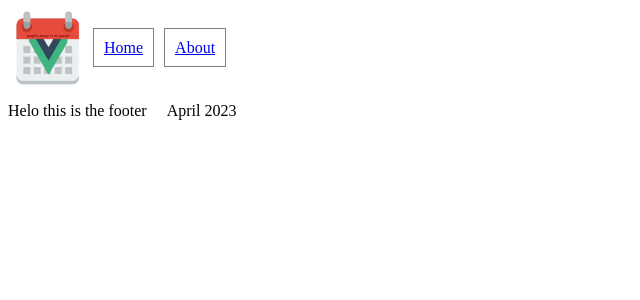
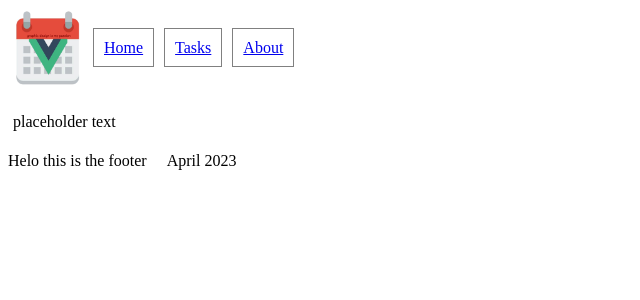
Before and after one commit to PerfectMach1ne/vCalendar__uni-se-prj, a Vue app in the folder vCalendar-frontend/: page /tasks in a window 1280 px wide. Shown: the top 300 px of the page, without its empty margins (0-640 px from the left). Built offline with nearby package versions, Linux system fonts and the light colour scheme.

Commit message:
feat: Add tasks page route

```diff
--- a/vCalendar-frontend/src/App.vue
+++ b/vCalendar-frontend/src/App.vue
@@ -21,6 +21,7 @@ export default {
     <img @click="goToHome" src="@/assets/logo.png" alt="vCalendar logo" class="logo" width="80" height="80"/>
     <nav> <!-- do NOT mistake this with "Navbar" as in component NavbarContainer and all related components -->
       <RouterLink to="/" class="router">Home</RouterLink>
+      <RouterLink to="/tasks" class="router">Tasks</RouterLink>
       <RouterLink to="/about" class="router">About</RouterLink>
     </nav>
   </header>
--- /dev/null
+++ b/vCalendar-frontend/src/components/TaskPage.vue
@@ -0,0 +1,13 @@
+<script>
+export default {
+
+}
+</script>
+
+<template>
+  <p>placeholder text</p>
+</template>
+
+<style>
+
+</style>
--- a/vCalendar-frontend/src/router/index.js
+++ b/vCalendar-frontend/src/router/index.js
@@ -16,6 +16,11 @@ const router = createRouter({
       // this generates a separate chunk (About.[hash].js) for this route
       // which is lazy-loaded when the route is visited.
       component: () => import('../views/AboutView.vue')
+    },
+    {
+      path: '/tasks',
+      name: 'tasks',
+      component: () => import('../views/TasksView.vue')
     }
   ]
 })
--- /dev/null
+++ b/vCalendar-frontend/src/views/TasksView.vue
@@ -0,0 +1,26 @@
+<script>
+import TaskPage from '../components/TaskPage.vue';
+
+export default {
+  components: {
+    TaskPage
+  }
+}
+</script>
+
+<template>
+  <div class="tasks">
+    <TaskPage/>
+  </div>
+</template>
+
+<style scoped>
+@media (min-width: 1024px) {
+  .home {
+    min-height: 75vh; /* 75% viewport height */
+    display: flex;
+    flex-wrap: wrap;
+    align-content: flex-start;
+  }
+}
+</style>
```
